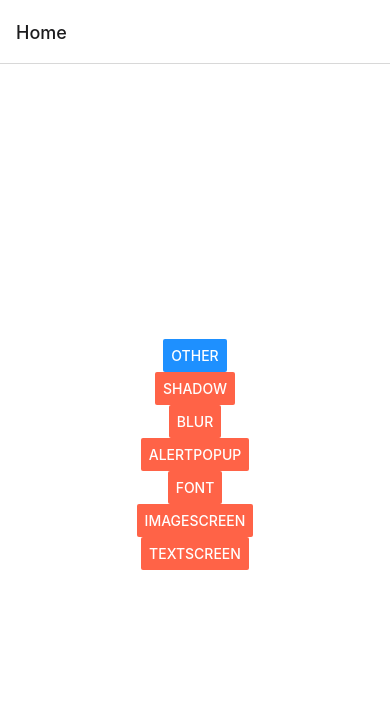
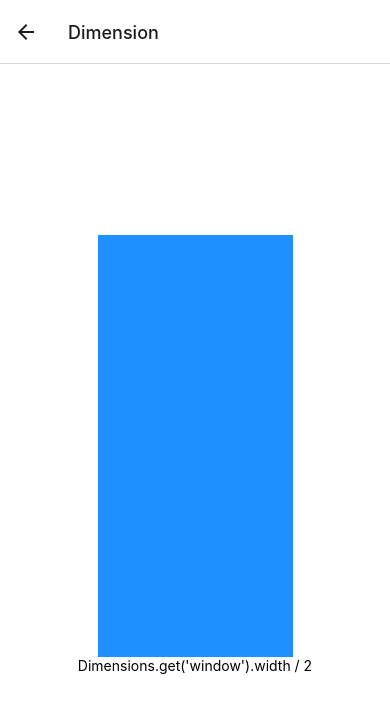
Before and after one commit to socratone/react-native-example, a React Native app: screen /Dimension in a window 390 px wide. Shown: the top 712 px of the page. Built offline with nearby package versions, Linux system fonts and the light colour scheme.

Commit message:
feat: dimension 예제 추가

```diff
--- a/App.tsx
+++ b/App.tsx
@@ -11,6 +11,7 @@ import Other from './screens/Other';
 import Shadow from './screens/Shadow';
 import ImageScreen from './screens/ImageScreen';
 import TextScreen from './screens/TextScreen';
+import Dimension from './screens/Dimension';
 
 export type StackParamList = {
   Home: undefined;
@@ -21,6 +22,7 @@ export type StackParamList = {
   Font: undefined;
   ImageScreen: undefined;
   TextScreen: undefined;
+  Dimension: undefined;
 };
 
 const Stack = createNativeStackNavigator();
@@ -45,6 +47,7 @@ export default function App() {
         <Stack.Screen name="Font" component={Font} />
         <Stack.Screen name="ImageScreen" component={ImageScreen} />
         <Stack.Screen name="TextScreen" component={TextScreen} />
+        <Stack.Screen name="Dimension" component={Dimension} />
       </Stack.Navigator>
     </NavigationContainer>
   );
--- /dev/null
+++ b/screens/Dimension.tsx
@@ -0,0 +1,31 @@
+import { StyleSheet, View, Text, Dimensions } from 'react-native';
+import { NativeStackScreenProps } from '@react-navigation/native-stack';
+import { StackParamList } from '../App';
+
+type Props = NativeStackScreenProps<StackParamList, 'Font'>;
+
+const Dimension = (props: Props) => {
+  return (
+    <View style={styles.container}>
+      <View style={styles.box}></View>
+      <Text>Dimensions.get('window').width / 2</Text>
+    </View>
+  );
+};
+
+const styles = StyleSheet.create({
+  container: {
+    backgroundColor: '#fff',
+    padding: 20,
+    flex: 1,
+    justifyContent: 'center',
+    alignItems: 'center',
+  },
+  box: {
+    backgroundColor: 'dodgerblue',
+    width: Dimensions.get('window').width / 2,
+    height: Dimensions.get('window').height / 2,
+  },
+});
+
+export default Dimension;
--- a/screens/Home.tsx
+++ b/screens/Home.tsx
@@ -43,6 +43,11 @@ const Home = (props: Props) => {
         onPress={() => props.navigation.navigate('TextScreen')}
         color={colors.secondary}
       />
+      <Button
+        title="Dimension"
+        onPress={() => props.navigation.navigate('Dimension')}
+        color={colors.secondary}
+      />
     </View>
   );
 };
```
